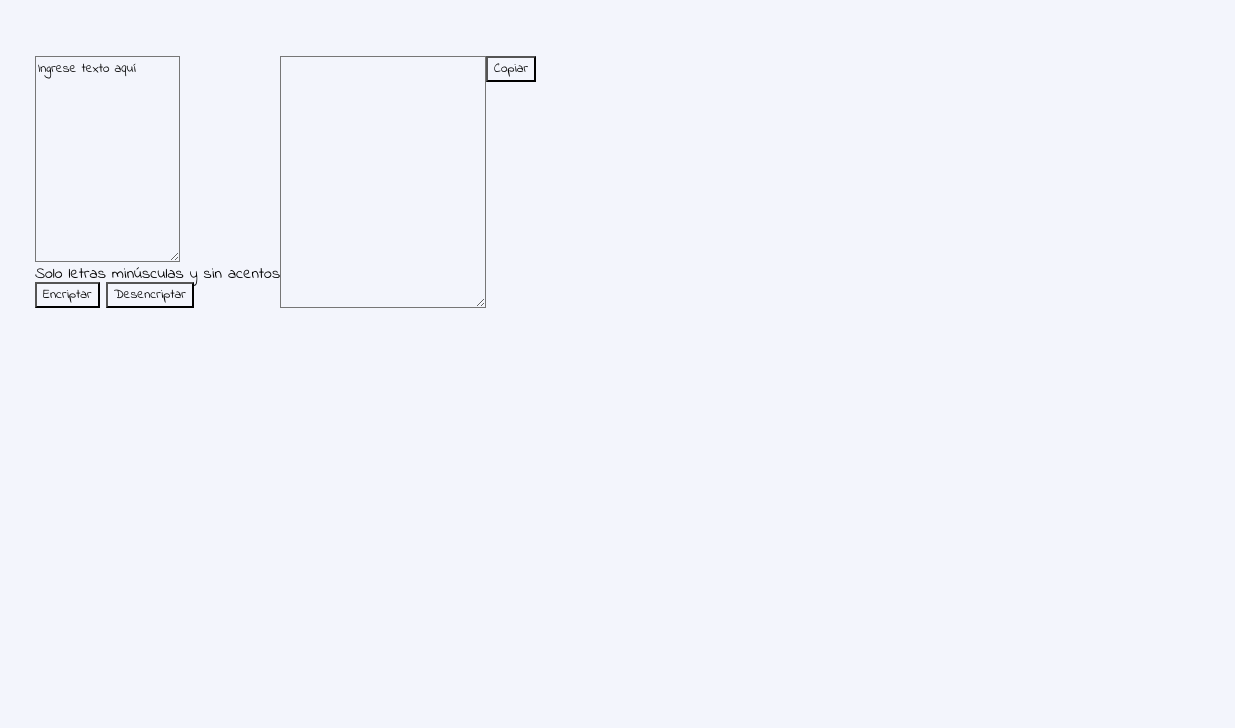
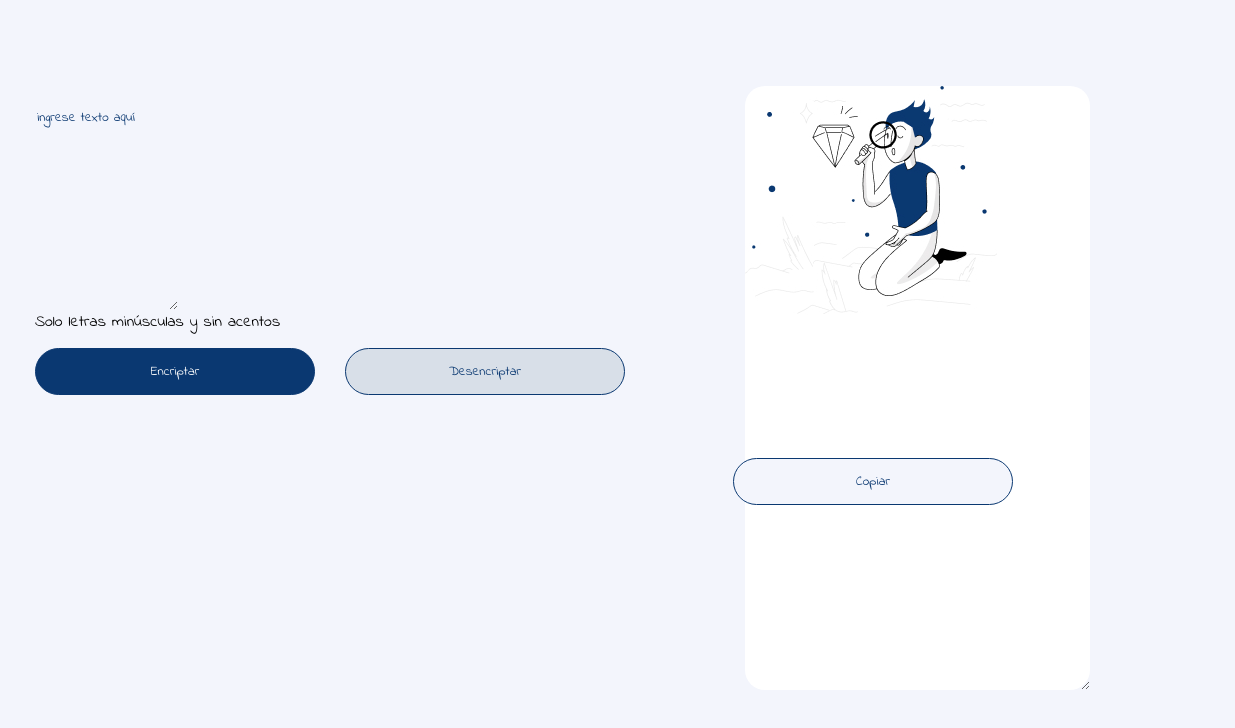
Before and after one commit to jeritusu/Encriptador-Alura, a plain HTML site: page index.html in a window 1280 px wide. Shown: the full height of the page, 45-1280 px from the left. Drawn offline with Linux system fonts and the light colour scheme.

Commit message:
construyendo css y html

```diff
--- a/index.html
+++ b/index.html
@@ -28,11 +28,12 @@
                 <button class="btn-desencriptar">Desencriptar</button>
             </div>
         </section>
-            <textarea class="text-area2" cols="30" rows="10"></textarea>
+        <section>
+            <textarea class="text-area2" cols="50" rows="30"></textarea>
             <div>
                 <button class="btn-copiar">Copiar</button>
             </div>
-        <section>
+
 
         </section>
     </main>
--- a/style.css
+++ b/style.css
@@ -16,7 +16,7 @@ main{
     margin-left: 80px;
 }
 
-.text-area{
+.text-area1{
     border: none;
     color: #0A3871;
     margin-top: 50px;
@@ -28,3 +28,58 @@ main{
 .text-area:focus{
     outline: none;
 }
+
+.text-area2{
+    background: white;
+    background-image: url("imagenes/muneco.jpg");
+    background-repeat: no-repeat;
+    border: none;
+    border-radius: 20px;
+    color: #0A3871;
+    margin-left: 120px;
+    margin-top: 30px;
+    padding-left: 20px;
+    position: fixed;
+}
+
+.mensaje:focus{
+    outline: none;
+}
+
+.buttons{
+    display: flex;
+    margin-top: 18px;
+}
+
+.btn-desencriptar{
+    background-color: #D8DFE8;
+    border: 1px solid #0A3871;
+    border-radius: 24px;
+    color: #0A3871;
+    cursor: pointer;
+    height: 47px;
+    margin-left: 30px;
+    width: 280px;
+}
+
+.btn-encriptar{
+    background-color: #0A3871;
+    border: 1px solid #0A3871;
+    border-radius: 24px;
+    color: white;
+    cursor: pointer;
+    height: 47px;
+    width: 280px;
+}
+
+.btn-copiar{
+    border: 1px solid #0A3871;
+    border-radius: 24px;
+    color: #0A3871;
+    cursor: pointer;
+    height: 47px;
+    margin-left: 108px;
+    margin-top: 402px;
+    position: absolute;
+    width: 280px;
+}
```
Also changed, not shown: imagenes/muneco.jpg (added).
